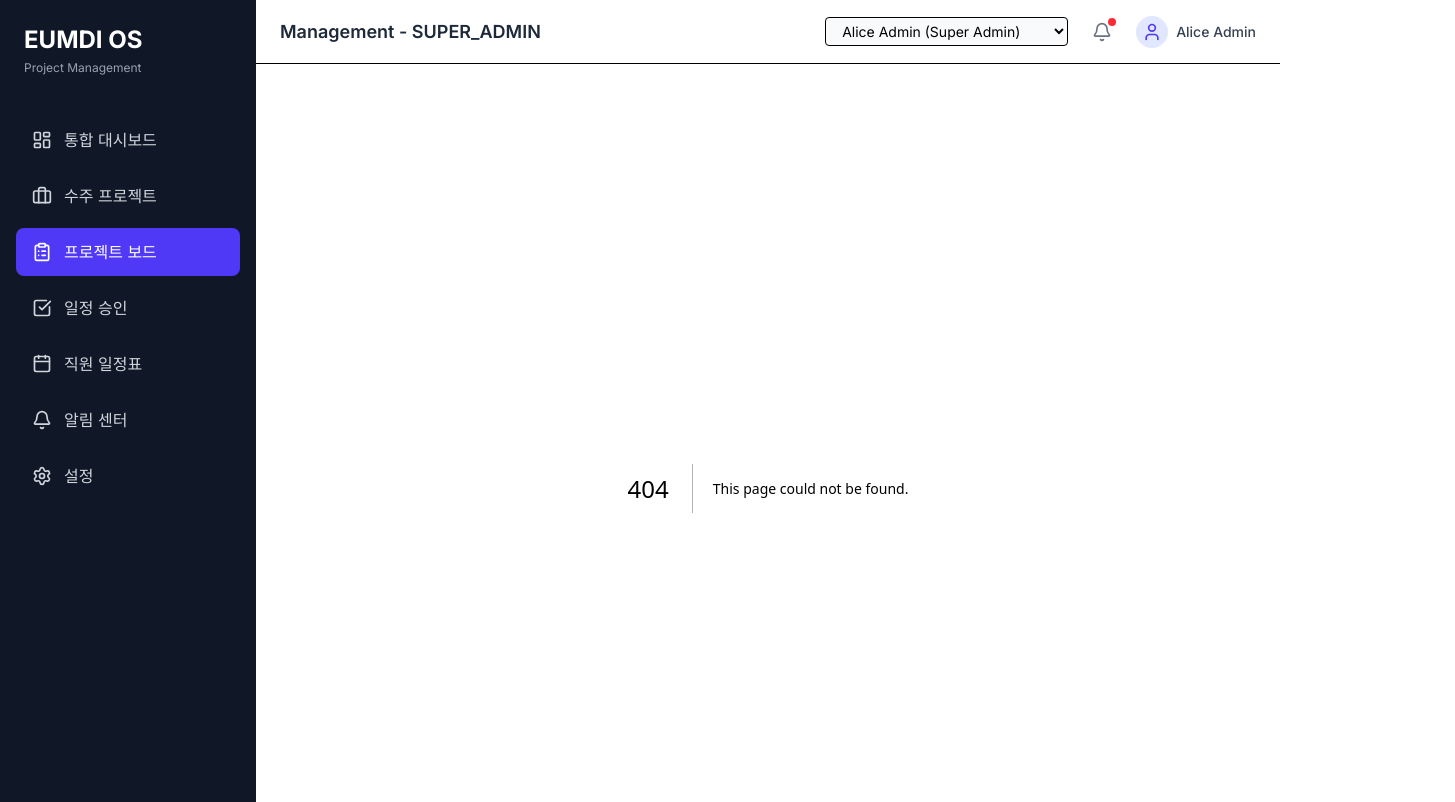
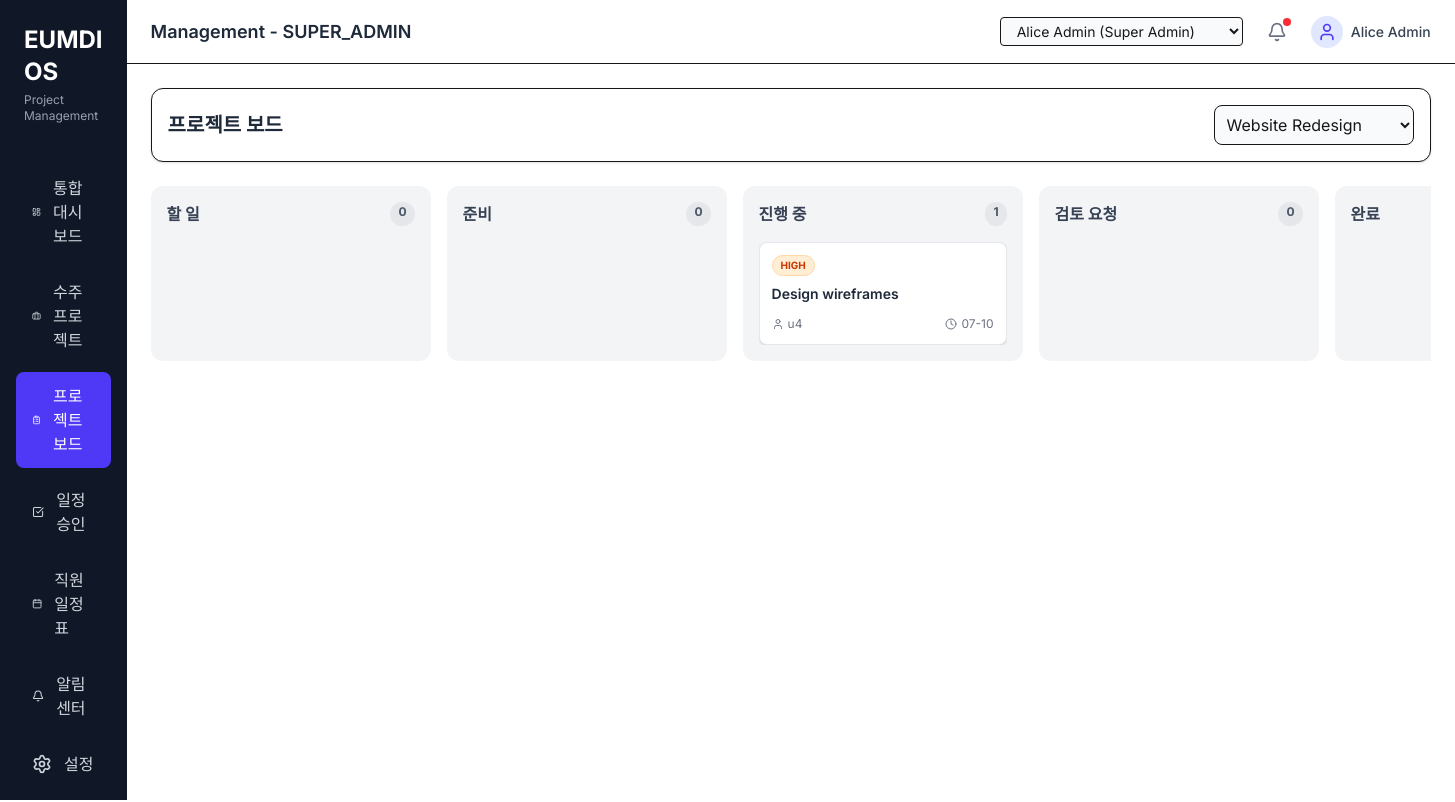
Before and after one commit to eumditravel-oss/workspace, a Next.js app: page /projects in a window 1280 px wide. Before the commit this address had no page. Shown: the top 802 px of the page, 1455 px wide, since content can reach past the window. Built offline with nearby package versions, Linux system fonts and the light colour scheme.

Commit message:
phase-4: add project board and drag drop

```diff
--- /dev/null
+++ b/src/app/projects/page.tsx
@@ -0,0 +1,59 @@
+'use client';
+
+import React, { useState, useEffect } from 'react';
+import { useProjectStore } from '@/store/projectStore';
+import { useTaskStore } from '@/store/taskStore';
+import { useAuthStore } from '@/store/authStore';
+import { Board } from '@/components/board/Board';
+
+export default function ProjectBoardPage() {
+  const { projects } = useProjectStore();
+  const { tasks, updateTaskStatus } = useTaskStore();
+  const { currentUser } = useAuthStore();
+  const [selectedProjectId, setSelectedProjectId] = useState<string>('');
+
+  // Auto-select first accessible project
+  useEffect(() => {
+    if (!selectedProjectId && accessibleProjects.length > 0) {
+      setSelectedProjectId(accessibleProjects[0].id);
+    }
+  }, [projects, currentUser]);
+
+  if (!currentUser) return <div className="p-6">로그인이 필요합니다.</div>;
+
+  const accessibleProjects = projects.filter(p => {
+    if (currentUser.role === 'SUPER_ADMIN') return true;
+    if (currentUser.role === 'DEPARTMENT_MANAGER') return p.departmentId === currentUser.departmentId;
+    if (currentUser.role === 'PM') return p.pmId === currentUser.id;
+    if (currentUser.role === 'WORKER') return true; // In real app, check assignment
+    return false;
+  });
+
+  const projectTasks = tasks.filter(t => t.projectId === selectedProjectId);
+
+  return (
+    <div className="max-w-7xl mx-auto space-y-6">
+      <div className="flex justify-between items-center bg-white p-4 rounded-xl shadow-sm border">
+        <h1 className="text-xl font-bold text-gray-800">프로젝트 보드</h1>
+        <select
+          className="border rounded-lg p-2 bg-gray-50 min-w-[200px]"
+          value={selectedProjectId}
+          onChange={(e) => setSelectedProjectId(e.target.value)}
+        >
+          <option value="" disabled>프로젝트 선택</option>
+          {accessibleProjects.map(p => (
+            <option key={p.id} value={p.id}>{p.title}</option>
+          ))}
+        </select>
+      </div>
+
+      {selectedProjectId ? (
+        <Board tasks={projectTasks} onMoveTask={updateTaskStatus} currentUser={currentUser} />
+      ) : (
+        <div className="p-12 text-center text-gray-500 bg-white rounded-xl shadow-sm border">
+          조회할 프로젝트를 선택해주세요.
+        </div>
+      )}
+    </div>
+  );
+}
--- /dev/null
+++ b/src/components/board/Board.tsx
@@ -0,0 +1,58 @@
+'use client';
+
+import React from 'react';
+import { DndContext, DragEndEvent, closestCorners } from '@dnd-kit/core';
+import { TaskCard, TaskStatus, PersonnelCard } from '@/types/models';
+import { Column } from './Column';
+
+interface BoardProps {
+  tasks: TaskCard[];
+  onMoveTask: (taskId: string, status: TaskStatus) => void;
+  currentUser: PersonnelCard;
+}
+
+const COLUMNS: { id: TaskStatus; title: string }[] = [
+  { id: 'TODO', title: '할 일' },
+  { id: 'READY', title: '준비' },
+  { id: 'IN_PROGRESS', title: '진행 중' },
+  { id: 'REVIEW', title: '검토 요청' },
+  { id: 'DONE', title: '완료' },
+];
+
+export const Board: React.FC<BoardProps> = ({ tasks, onMoveTask, currentUser }) => {
+  const handleDragEnd = (event: DragEndEvent) => {
+    const { active, over } = event;
+    if (!over) return;
+
+    const taskId = active.id as string;
+    const newStatus = over.id as TaskStatus;
+
+    const task = tasks.find(t => t.id === taskId);
+    if (!task) return;
+
+    // Permissions check
+    if (currentUser.role === 'WORKER' && task.assigneeId !== currentUser.id) {
+      alert('자신의 업무카드만 이동할 수 있습니다.');
+      return;
+    }
+
+    if (task.status !== newStatus) {
+      onMoveTask(taskId, newStatus);
+    }
+  };
+
+  return (
+    <DndContext collisionDetection={closestCorners} onDragEnd={handleDragEnd}>
+      <div className="flex space-x-4 overflow-x-auto pb-4">
+        {COLUMNS.map(col => (
+          <Column
+            key={col.id}
+            id={col.id}
+            title={col.title}
+            tasks={tasks.filter(t => t.status === col.id)}
+          />
+        ))}
+      </div>
+    </DndContext>
+  );
+};
--- /dev/null
+++ b/src/components/board/Column.tsx
@@ -0,0 +1,29 @@
+import React from 'react';
+import { useDroppable } from '@dnd-kit/core';
+import { TaskCard } from '@/types/models';
+import { TaskCardItem } from './TaskCardItem';
+import { TaskStatus } from '@/types/models';
+
+interface ColumnProps {
+  id: TaskStatus;
+  title: string;
+  tasks: TaskCard[];
+}
+
+export const Column: React.FC<ColumnProps> = ({ id, title, tasks }) => {
+  const { setNodeRef } = useDroppable({ id });
+
+  return (
+    <div className="bg-gray-100 p-4 rounded-xl min-w-[280px] w-72 flex flex-col max-h-[80vh]">
+      <h3 className="font-bold text-gray-700 mb-4 flex justify-between">
+        {title}
+        <span className="bg-gray-200 text-gray-600 px-2 py-0.5 rounded-full text-xs">{tasks.length}</span>
+      </h3>
+      <div ref={setNodeRef} className="flex-1 overflow-y-auto space-y-3 min-h-[100px]">
+        {tasks.map(task => (
+          <TaskCardItem key={task.id} task={task} />
+        ))}
+      </div>
+    </div>
+  );
+};
--- /dev/null
+++ b/src/components/board/TaskCardItem.tsx
@@ -0,0 +1,52 @@
+import React from 'react';
+import { useDraggable } from '@dnd-kit/core';
+import { TaskCard } from '@/types/models';
+import { Clock, User } from 'lucide-react';
+
+interface TaskCardItemProps {
+  task: TaskCard;
+}
+
+export const TaskCardItem: React.FC<TaskCardItemProps> = ({ task }) => {
+  const { attributes, listeners, setNodeRef, transform } = useDraggable({
+    id: task.id,
+  });
+
+  const style = transform ? {
+    transform: `translate3d(${transform.x}px, ${transform.y}px, 0)`,
+  } : undefined;
+
+  const priorityColors = {
+    URGENT: 'bg-red-100 text-red-700 border-red-200',
+    HIGH: 'bg-orange-100 text-orange-700 border-orange-200',
+    NORMAL: 'bg-blue-100 text-blue-700 border-blue-200',
+    LOW: 'bg-gray-100 text-gray-700 border-gray-200',
+  };
+
+  return (
+    <div
+      ref={setNodeRef}
+      style={style}
+      {...listeners}
+      {...attributes}
+      className="bg-white p-3 rounded-lg shadow-sm border border-gray-200 cursor-grab active:cursor-grabbing hover:shadow-md transition-shadow"
+    >
+      <div className="flex justify-between items-start mb-2">
+        <span className={`text-[10px] px-2 py-0.5 rounded-full border font-bold ${priorityColors[task.priority]}`}>
+          {task.priority}
+        </span>
+      </div>
+      <h4 className="font-semibold text-gray-800 text-sm mb-1">{task.title}</h4>
+      <div className="flex items-center justify-between text-xs text-gray-500 mt-3">
+        <div className="flex items-center">
+          <User className="w-3 h-3 mr-1" />
+          {task.assigneeId || '미배정'}
+        </div>
+        <div className="flex items-center">
+          <Clock className="w-3 h-3 mr-1" />
+          {task.dueDate ? task.dueDate.substring(5) : '-'}
+        </div>
+      </div>
+    </div>
+  );
+};
--- /dev/null
+++ b/src/store/taskStore.ts
@@ -0,0 +1,19 @@
+import { create } from 'zustand';
+import { TaskCard, TaskStatus } from '@/types/models';
+import { mockTasks } from '@/data/mockData';
+
+interface TaskState {
+  tasks: TaskCard[];
+  updateTaskStatus: (taskId: string, newStatus: TaskStatus) => void;
+}
+
+export const useTaskStore = create<TaskState>((set) => ({
+  tasks: [...mockTasks],
+  updateTaskStatus: (taskId, newStatus) => set((state) => ({
+    tasks: state.tasks.map(t =>
+      t.id === taskId
+        ? { ...t, status: newStatus, updatedAt: new Date().toISOString() }
+        : t
+    )
+  }))
+}));
```
